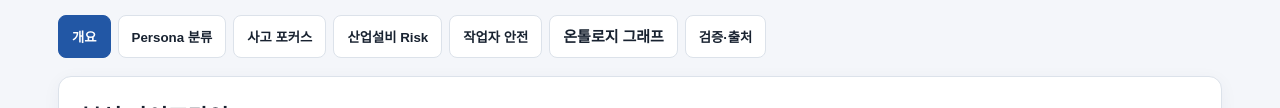
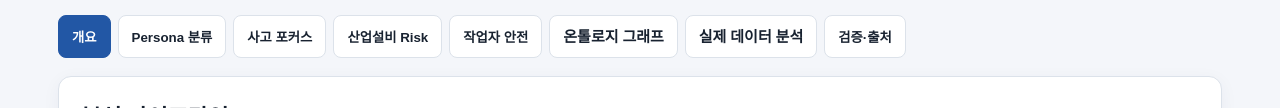
Before and after one commit to ahky900-art/persona-manufacturing-ai-agent, a plain HTML site: page docs/index.html in a window 1280 px wide. Shown: the part 260-368 px from the top of the page. Drawn offline with Linux system fonts and the light colour scheme.

Commit message:
Add real data analysis entry to main dashboard

```diff
--- a/docs/index.html
+++ b/docs/index.html
@@ -18,7 +18,7 @@ label{display:block;font-weight:650;margin:12px 0 5px}input,select,textarea{widt
 <header><div class="eyebrow">MANUFACTURING SAFETY INTELLIGENCE · RESEARCH MVP</div><h1>Persona Manufacturing AI Safety Agent</h1><p>직무 기반 Persona 관점 → 산업재해 포커스 → 설비별 손상 메커니즘 → 관측 후보를 연결하는 설명 가능한 대시보드</p></header>
 <main>
 <div class="notice"><b>중요한 한계:</b> 이 페이지는 GitHub Pages에서 실행되는 정적 분석 데모입니다. 실시간 PLC·센서·작업자 위치 데이터에 연결되어 있지 않으며, 표시된 위험 경로는 현장 검증 전의 조건부 가설입니다. Persona로 개인의 사고확률을 예측하지 않습니다.</div>
-<nav id="tabs"><button class="active" data-tab="overview">개요</button><button data-tab="persona">Persona 분류</button><button data-tab="accident">사고 포커스</button><button data-tab="equipment">산업설비 Risk</button><button data-tab="safety">작업자 안전</button><a href="#ontology" aria-label="온톨로지 그래프 바로 열기">온톨로지 그래프</a><button data-tab="method">검증·출처</button></nav>
+<nav id="tabs"><button class="active" data-tab="overview">개요</button><button data-tab="persona">Persona 분류</button><button data-tab="accident">사고 포커스</button><button data-tab="equipment">산업설비 Risk</button><button data-tab="safety">작업자 안전</button><a href="#ontology" aria-label="온톨로지 그래프 바로 열기">온톨로지 그래프</a><a href="data-analysis.html" class="btn">실제 데이터 분석</a><button data-tab="method">검증·출처</button></nav>
 <section id="overview" class="panel active"><h2>분석 파이프라인</h2><p class="sub">합성 인물 특성으로 위험도를 계산하는 것이 아니라, 전문성에 따라 검토할 관점을 나누고 실제 설비·작업 데이터로 위험을 확인합니다.</p>
 <div class="chain"><span>Hugging Face Persona</span><b>→</b><span>직무 근거 분류</span><b>→</b><span>KOSHA 사고 포커스</span><b>→</b><span>설비 온톨로지</span><b>→</b><span>관측 후보·현장 검토</span></div>
 <div class="grid"><div class="card"><div class="small">기능적 Persona 역할</div><div class="kpi">8</div><p>직무·전문성 키워드 기반 다중 분류</p></div><div class="card"><div class="small">사고 포커스 태그</div><div class="kpi">7</div><p>사고 서술에서 위험유형 추출</p></div><div class="card"><div class="small">산업설비 프로파일</div><div class="kpi">11</div><p>Refractory 저장소 기반 설비군</p></div><div class="card"><div class="small">실시간 데이터 연동</div><div class="kpi">0</div><p>현재는 정적 데모, 실시간 감지 아님</p></div></div>
```
